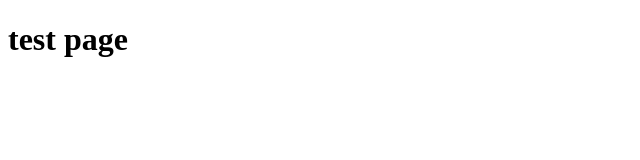
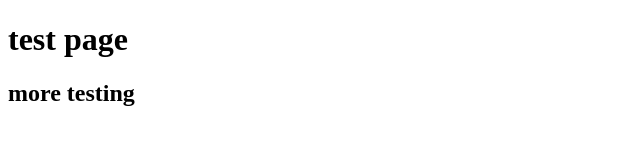
Before and after one commit to Paulson1/Mark-Paulson-VS-Code, a plain HTML site: page index.html in a window 1280 px wide. Shown: the whole page, without its empty margins (0-640 px from the left). Drawn offline with Linux system fonts and the light colour scheme.

Commit message:
more commits

```diff
--- a/index.html
+++ b/index.html
@@ -8,5 +8,6 @@
 </head>
 <body>
     <h1>test page</h1>
+    <h2>more testing</h2>
 </body>
 </html>
```
